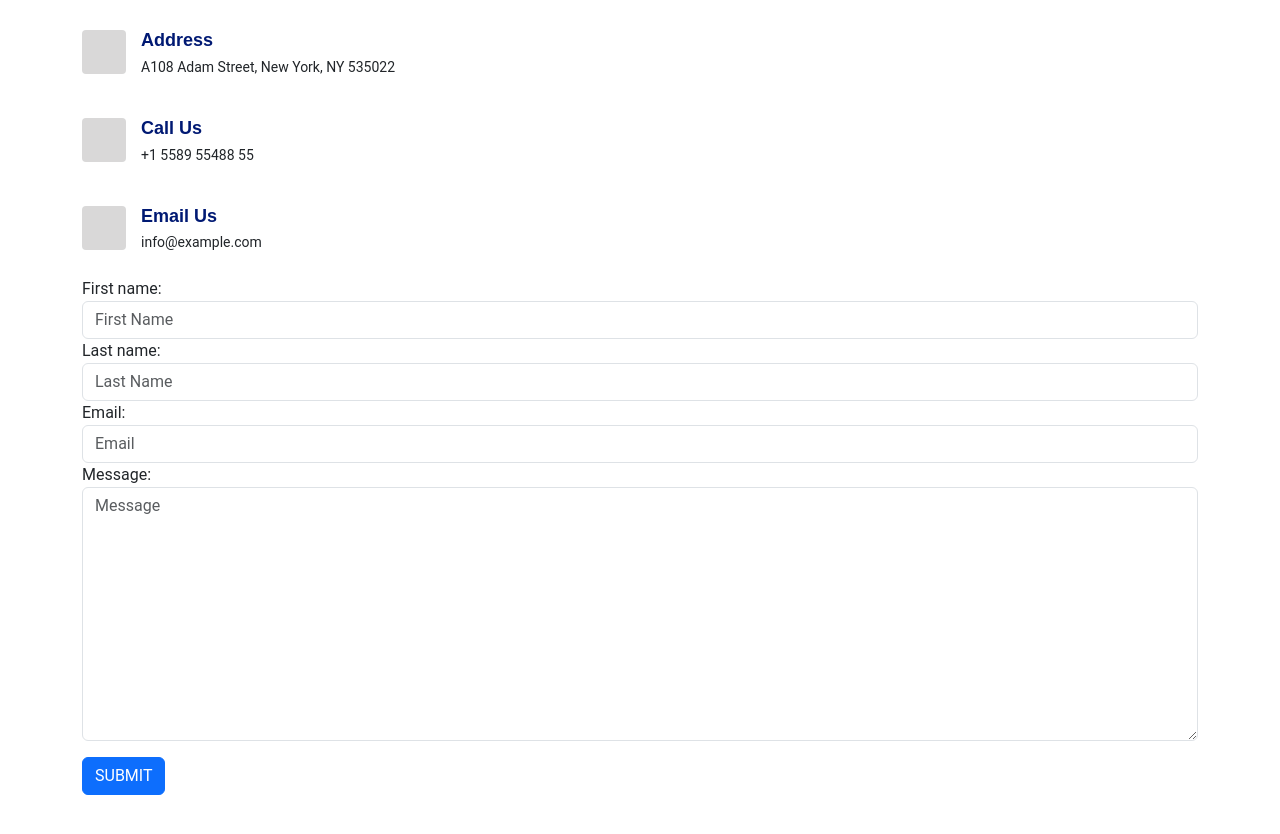
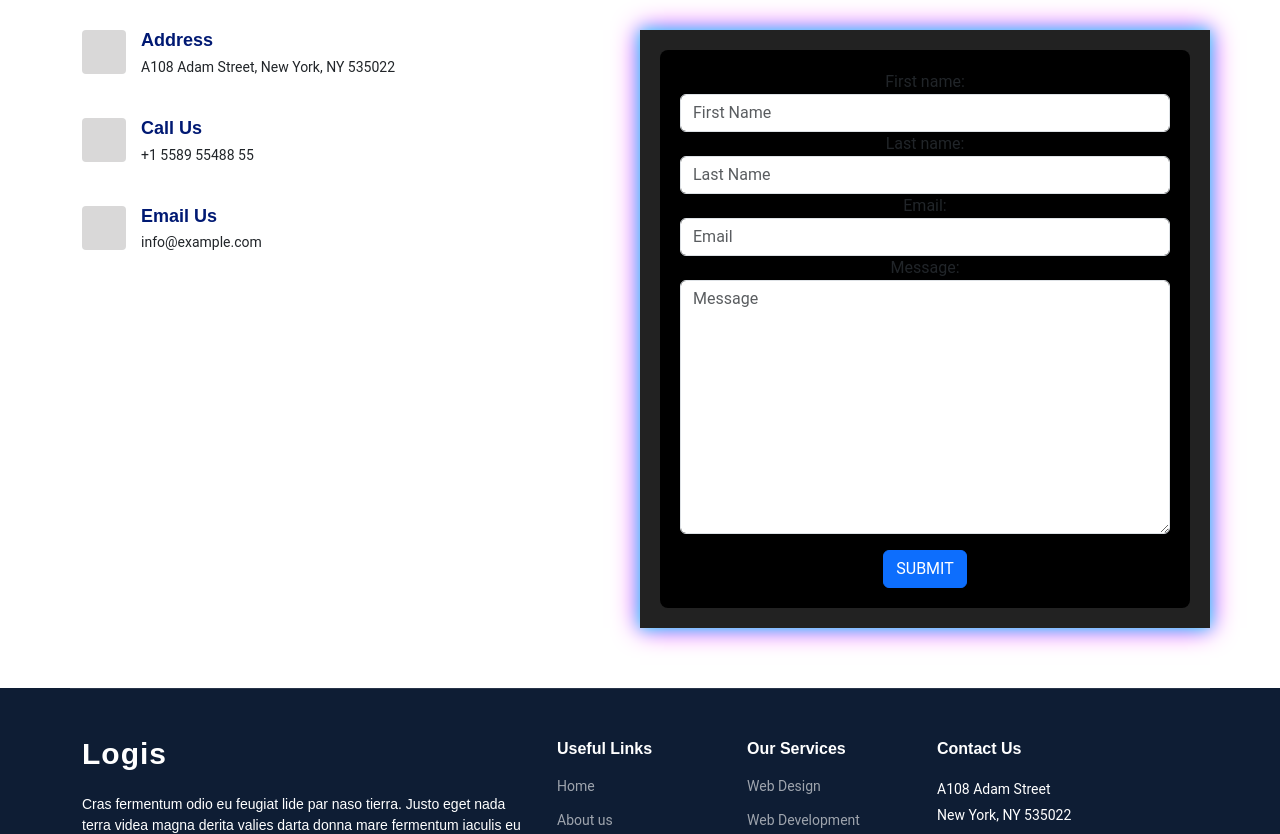
Before and after one commit to kiritu274/logis, a Django app: page /trade/contact/ in a window 1280 px wide. Shown: the part 695-1529 px from the top of the page. Run offline with Django 5.2, Linux system fonts and the light colour scheme; some libraries are stand-ins or nearby versions.

Commit message:
b commit

```diff
--- a/static/style/style.css
+++ b/static/style/style.css
@@ -1067,6 +1067,23 @@ section,
   left: calc(50% - 47px);
   top: calc(50% - 47px);
 }
+.login-container {
+   position:relative;
+   background:#222;
+   padding: 20px;
+   border-radius: 1opx;
+   box-shadow: 0 0 15px #0ff,0 0 25px #f0f;
+
+
+
+}
+.login-box{
+   text-align: center;
+   padding:20px;
+   background:#000;
+   border-radius:8px;
+
+}
 
 /*--------------------------------------------------------------
 # Services Section
--- a/trade/templates/about.html
+++ b/trade/templates/about.html
@@ -27,7 +27,8 @@
 
           <div class="col-lg-6 position-relative align-self-start order-lg-last order-first" data-aos="fade-up" data-aos-delay="200">
             <img src="assets/img/about.jpg" class="img-fluid" alt="">
-            <a href="https://www.youtube.com/watch?v=Y7f98aduVJ8" class="glightbox pulsating-play-btn"></a>
+            <a href="https://youtube.com/shorts/e6SNTjLSTh8?si=mT2iB1-WqDBCjU5O" class="glightbox pulsating-play-btn"></a>
+
           </div>
 
           <div class="col-lg-6 content order-last  order-lg-first" data-aos="fade-up" data-aos-delay="100">
--- a/trade/templates/base.html
+++ b/trade/templates/base.html
@@ -22,8 +22,8 @@
 
       <a href="index.html" class="logo d-flex align-items-center me-auto">
         <!-- Uncomment the line below if you also wish to use an image logo -->
-         <img src="../../static/images/logo.png" alt="">
-        <h1 class="sitename">Logis</h1>
+         <img src="../../static/images/img.png" alt="">
+        <h1 class="sitename">Hamburg</h1>
       </a>
 
       <nav id="navmenu" class="navmenu">
--- a/trade/templates/contact.html
+++ b/trade/templates/contact.html
@@ -29,7 +29,7 @@
 
         <div class="row gy-4">
 
-          <div class="col-lg-4">
+          <div class="col-lg-6 mt-7">
             <div class="info-item d-flex" data-aos="fade-up" data-aos-delay="300">
               <i class="bi bi-geo-alt flex-shrink-0"></i>
               <div>
@@ -87,13 +87,15 @@
 <!--              </div>-->
 <!--            </form>-->
 <!--          </div>&lt;!&ndash; End Contact Form &ndash;&gt;-->
-
-          <form action="" method="POST" enctype="multipart/form-data">
-            {% csrf_token %}
-            {{ form }}
-            <button class="btn btn-primary mt-3">SUBMIT</button>
-          </form>
-
+        <div class="login-container col-lg-6">
+            <div class="login-box">
+              <form action="" method="POST" enctype="multipart/form-data">
+              {% csrf_token %}
+              {{ form }}
+                  <button class="btn btn-primary mt-3">SUBMIT</button>
+              </form>
+            </div>
+        </div>
 
         </div>
 
--- a/trade/urls.py
+++ b/trade/urls.py
@@ -23,6 +23,7 @@ urlpatterns = [
     path('admin/', admin.site.urls),
     path('index/', views.index, name='index'),
     path('about/', views.about, name='about'),
+    path('pricing/pay/',views.pay,name='pay'),
     path('contact/', views.contact, name='contact'),
     path('pricing/', views.pricing, name='pricing'),
     path('services/', views.services, name='services'),
@@ -32,4 +33,9 @@ urlpatterns = [
     path('contactlist/',views.contactlist, name='contactlist'),
     path('updatecontact/<int:id>/', views.updatecontact, name='updatecontact'),
     path('deletecontact/<int:id>/', views.deletecontact, name='deletecontact'),
+    #path('initiate-mpesa-payment/',views.initiate_mpesa_payment,'initiate_mpesa_payment'),
+    path('initiate-mpesa-payment/', views.initiate_mpesa_payment),
+
+
+
 ]
--- a/trade/views.py
+++ b/trade/views.py
@@ -1,13 +1,20 @@
-from django.http import request
+from django.http import request,JsonResponse
 from django.shortcuts import render, redirect, get_object_or_404
 
 from trade.forms import ContactForm
 from trade.models import Contact
+import base64
+import datetime
+import requests
+from django.conf import settings
+from requests.auth import HTTPBasicAuth
 
 
 # Create your views here.
 def index(request):
     return render(request, 'index.html')
+def pay(request):
+    return render(request,'trade/pay.html')
 
 def about(request):
     return render(request, 'about.html')
@@ -38,8 +45,45 @@ def starter_page(request):
 def get_a_quote(request):
     return render(request, 'get-a-quote.html')
 
+def initiate_mpesa_payment(request):
+    short_code = 174379
+    lipa_na_mpesa_online_shortcode = '174379'
+    lipa_na_mpesa_shortcode_key = 'bfb279f9aa9bdbcf158e97dd71a467cd2e0c893059b10f78e6b72ada1ed2c919'
+    lipa_na_mpesa_shortcode_secret = 'aLJq2fcU8Gs2ARAsFBWri6RqSJtDFcedRNSpXpltqwxGg2qMFOXN62Z8KUYgL50h'
+    lipa_na_mpesa_shortcode_url = 'https://sandbox.safaricom.co.ke/mpesa/stkpush/v1/processrequests'
+    phone_number = request.POST.get('phone_number')
+    amount = request.POST.get('amount')
+    headers = {
+        'Authorization':'Bearer'+get_access_token(),
+        'Content-Type':'application/json'
+    }
+    paylod = {
+        'BusinessShortCode':lipa_na_mpesa_online_shortcode,
+        'LipaNaMpesaOnlineShortcode':lipa_na_mpesa_online_shortcode,
+        'LipaNaMpesaOnlineShortcodeKey':lipa_na_mpesa_shortcode_key,
+        'PhoneNumber':phone_number,
+        'Amount':amount,
+        'Shortcode': lipa_na_mpesa_shortcode_key,
+        'AccountReference':'Test123',
+        'TransactionDesc':'Payment for services'
 
+    }
+    response = requests.post(lipa_na_mpesa_shortcode_url,json=paylod,headers=headers)
+    if response.status_code == 200:
+        return JsonResponse({'status':'success','data':response.json()})
+    else:
+        return JsonResponse({'status':'failure','error':response.text})
 
+def get_access_token():
+    consumer_key = 'qUU0naftLohLqhwaAF3e1k7OMySZuoepipccJv95xZ84zOpN'
+    consumer_secret = 'aLJq2fcU8Gs2ARAsFBWri6RqSJtDFcedRNSpXpltqwxGg2qMFOXN62Z8KUYgL50h'
+    api_url = 'https://sandbox.safaricom.co.ke/oauth/v1/generate?grant_type=client_credentialls'
+    auth = HTTPBasicAuth(consumer_key,consumer_secret)
+    response = requests.get(api_url,auth=auth)
+    if response.status_code == 200:
+        return response.json()['access_token']
+    else:
+        return None
 def contactlist (request):
     contact = Contact.objects.all()
     return render(request, 'contactlist.html', {'contact': contact})
```
Also changed, not shown: trade/templates/pay.html (added, +14 -0 lines), trade/templates/pricing.html (+6 -3 lines), static/images/img.png (added).
